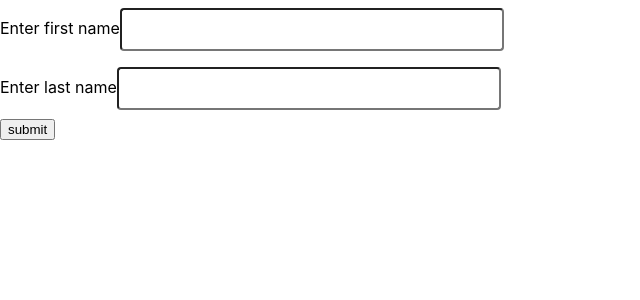
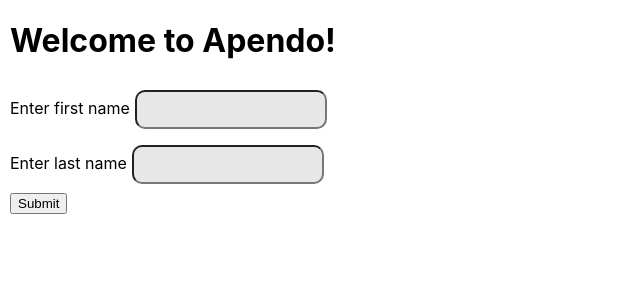
Before and after one commit to SophieLindstrom/my-app-docker, a React (Create React App) app in the folder client/: page / in a window 1280 px wide. Shown: the top 300 px of the page, without its empty margins (0-640 px from the left). Built offline with nearby package versions, Linux system fonts and the light colour scheme.

Commit message:
added css changes

```diff
--- a/client/src/App.css
+++ b/client/src/App.css
@@ -2,44 +2,20 @@
   text-align: center;
 }
 
-.App-logo {
-  height: 40vmin;
-  pointer-events: none;
+.input{
+  width: 15%;
+  padding: 10px 20px;
+  margin: 8px 0;
+  box-sizing: border-box;
+  border-radius: 10px;
+  background-color: rgb(231, 231, 231);
+  margin-left: 5px
 }
 
-@media (prefers-reduced-motion: no-preference) {
-  .App-logo {
-    animation: App-logo-spin infinite 20s linear;
-  }
+.label{
+  margin-left: 10px;
 }
 
-.App-header {
-  background-color: #282c34;
-  min-height: 100vh;
-  display: flex;
-  flex-direction: column;
-  align-items: center;
-  justify-content: center;
-  font-size: calc(10px + 2vmin);
-  color: white;
+h1{
+  margin-left: 10px;
 }
-
-.App-link {
-  color: #61dafb;
-}
-
-@keyframes App-logo-spin {
-  from {
-    transform: rotate(0deg);
-  }
-  to {
-    transform: rotate(360deg);
-  }
-}
-.input{
-  width: 30%;
-  padding: 12px 20px;
-  margin: 8px 0;
-  box-sizing: border-box;
-  border-radius: 4px;
-}
--- a/client/src/App.js
+++ b/client/src/App.js
@@ -11,26 +11,27 @@
     if (!formValid) {
       return;
     }
-    setMessages(`Hello and welcome to Apendo, ${firstName} ${lastName} !`);
+    setMessages(`Hello and welcome to Apendo, ${firstName} ${lastName}!`);
   };
   return (
     <div>
+      <h1>Welcome to Apendo!</h1>
       <form onSubmit={submit}>
         <div>
-          <label >Enter first name</label>
+          <label className='label'>Enter first name</label>
           <input className='input'
             value={firstName}
             onChange={(e) => setFirstName(e.target.value)}
           />
         </div>
         <div>
-          <label>Enter last name</label>
+          <label className='label'>Enter last name</label>
           <input className='input'
             value={lastName}
             onChange={(e) => setLastName(e.target.value)}
           />
         </div>
-        <button type="submit">submit</button>
+        <button className='label' type="submit">Submit</button>
       </form>
       {message}
     </div>
```
